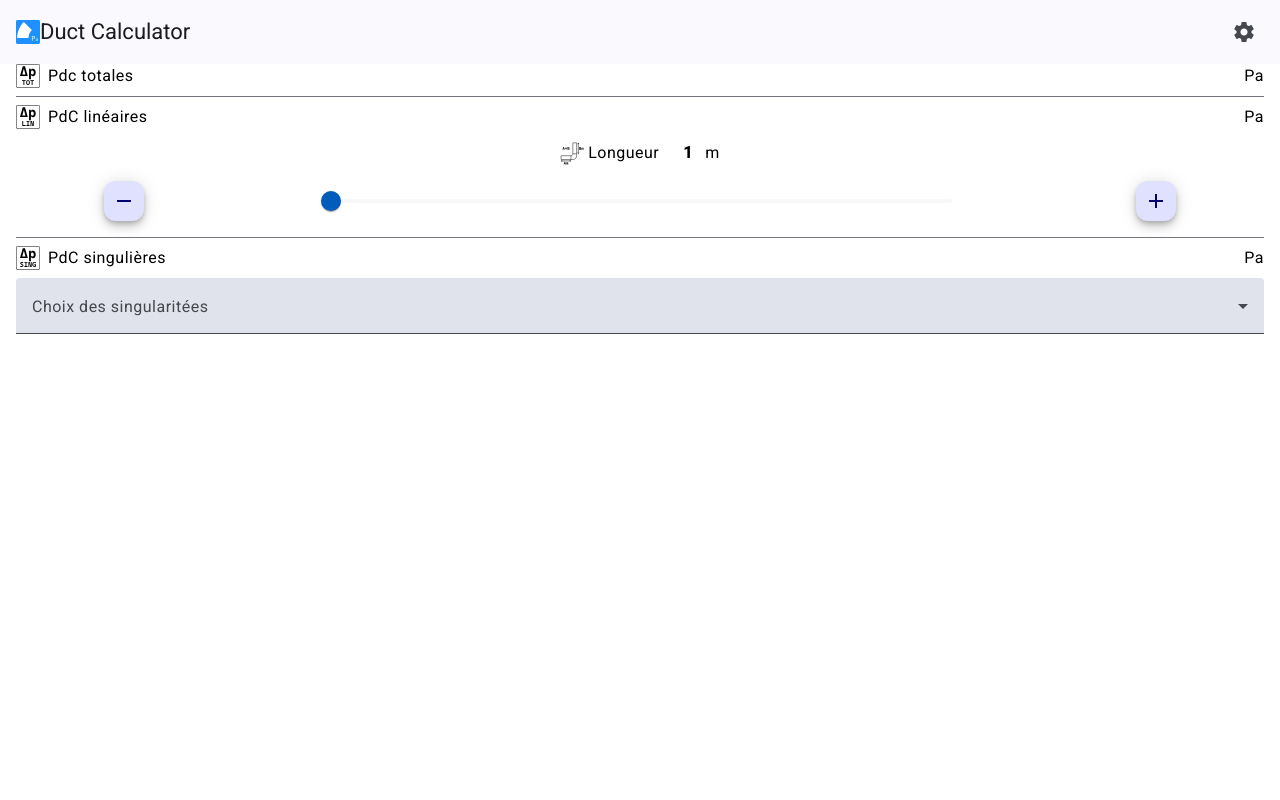
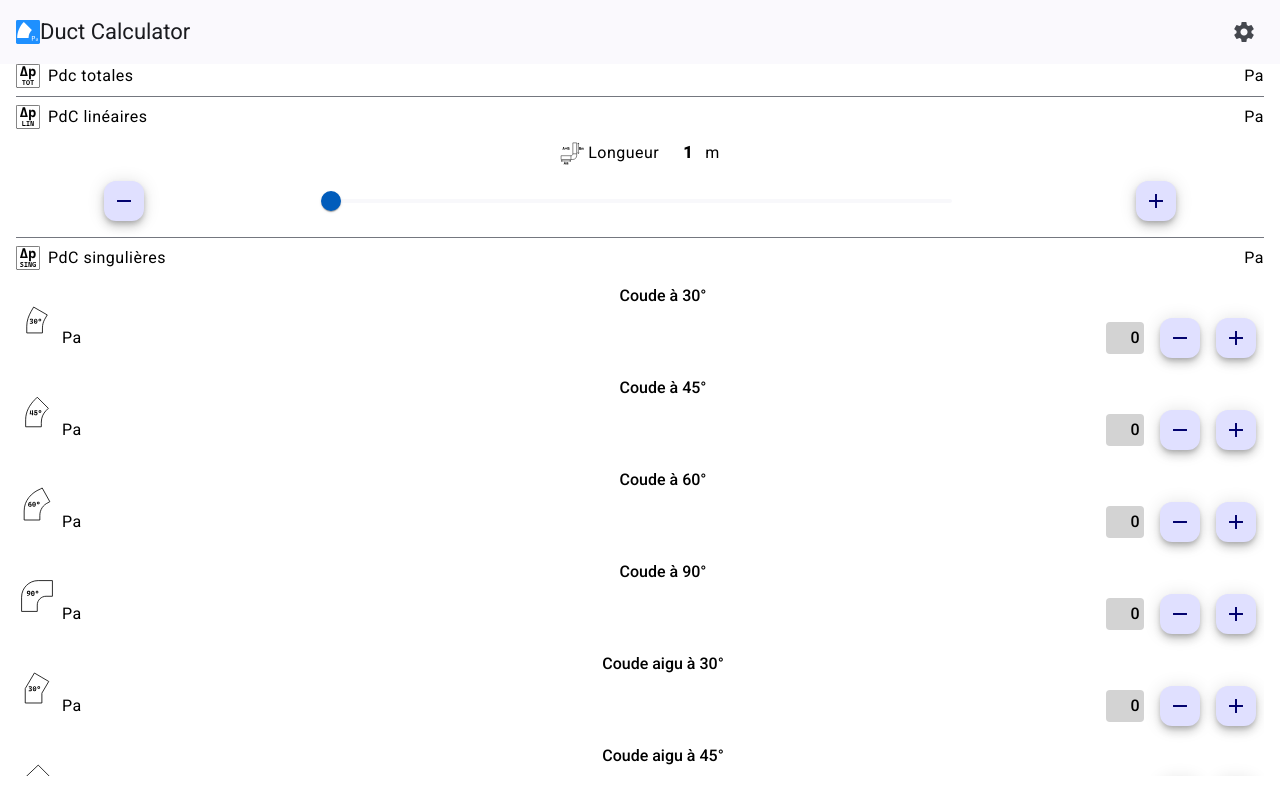
Before and after one commit to LudovicLeBris/DuctCalculator, an Angular app: page /apd-selector in a window 1280 px wide. Built offline with nearby package versions, Linux system fonts and the light colour scheme.

Commit message:
refactor(component) change singularity selection

```diff
--- a/src/app/components/apd-selector/apd-selector.component.css
+++ b/src/app/components/apd-selector/apd-selector.component.css
@@ -4,6 +4,12 @@ p {
 
 mat-divider {
   margin: 8px 16px;
+}
+
+.wrapper {
+  display: flex;
+  flex-direction: column;
+  height: 91vh;
 }
 
 .apd-section {
@@ -38,31 +44,77 @@ mat-divider {
   width: 100%;
 }
 
+.singular-apd-section {
+  flex-grow: 1;
+  height: auto;
+  justify-content: start;
+  overflow-y: hidden;
+  margin-bottom: 16px;
+}
+
 .singularity-selection {
   width: 100%;
+  height: 100%;
+  overflow-y: scroll;
+  display: flex;
+  flex-direction: column;
+  gap: 8px;
+  scrollbar-width: thin;
+  scroll-behavior: smooth;
 }
 
-mat-panel-title mat-icon {
-  padding-right: 8px;
+.singularity-item {
+  display: flex;
+  flex-direction: row;
+  align-items: center;
+  gap: 4px;
 }
 
-.singularity-setup {
+.singularity-item__icon {
+  width: 42px;
+  height: 42px;
+}
+
+.singularity-item__content {
   display: flex;
+  flex-direction: column;
+  flex-grow: 1;
+}
+
+.singularity-item__content h5 {
+  font-size: medium;
+  font-weight: 500;
+  margin-bottom: 0;
+  text-align: center;
+}
+
+.singularity-item__content h5::first-letter {
+  text-transform: capitalize;
+}
+
+.singularity-item__content__setup {
+  display: flex;
+  flex-direction: row;
   justify-content: space-between;
   align-items: center;
 }
 
-.singularity-setup  p, button {
-  margin-bottom: 20px;
+.singularity-item__content__setup__result {
+
 }
 
-.singularity-setup__quantity {
+.singularity-item__content__setup__form {
   display: flex;
-  justify-content: flex-end;
   align-items: center;
-  gap: 12px;
+  gap: 16px;
+  padding: 4px 8px;
 }
 
-.singularity-setup__quantity__input {
-  width: 64px;
+.singularity-item__content__setup__form p {
+  background-color:lightgrey;
+  text-align: end;
+  width: 30px;
+  padding: 4px;
+  border-radius: 4px;
+  font-weight: 500;
 }
--- a/src/app/components/apd-selector/apd-selector.component.html
+++ b/src/app/components/apd-selector/apd-selector.component.html
@@ -1,3 +1,4 @@
+<div class="wrapper">
   <section class="apd-section">
     <article class="apd-result">
       <div class="apd-result-title">
@@ -31,7 +32,7 @@
 
   <mat-divider></mat-divider>
 
-<section class="apd-section">
+  <section class="apd-section singular-apd-section">
     <article class="apd-result">
       <div class="apd-result-title">
         <mat-icon svgIcon="singular_apd"></mat-icon>
@@ -41,38 +42,26 @@
         <p>{{ apd.singularApd.getValue() | number :'1.2-2' }} {{ apd.singularApd.unit }}</p>
       </div>
     </article>
-<!-- select form -->
-  <mat-form-field class="singularity-selection">
-    <mat-label>Choix des singularitées</mat-label>
-    <mat-select [formControl]="singularitiesControl" multiple (selectionChange)="handleSingularitiesListChange()">
+
+    <article class="singularity-selection">
       @for (singularity of singularities.getSingularities(); track singularity) {
-      <mat-option [value]="singularity.getName()">
-        <mat-icon svgIcon="{{ singularity.getIcon() }}"></mat-icon> {{ singularity.getDisplayName() }}
-      </mat-option>
-    }
-    </mat-select>
-  </mat-form-field>
-<!-- list singularity selected -->
-  <mat-accordion>
-  @for (singularitySelected of singularitiesControl.value; track singularitySelected) {
-    <mat-expansion-panel>
-      <mat-expansion-panel-header>
-        <mat-panel-title>
-          <mat-icon svgIcon="{{ selectedSingularity(singularitySelected)?.getIcon() }}"></mat-icon>
-          {{ selectedSingularity(singularitySelected)?.getDisplayName() }}
-        </mat-panel-title>
-      </mat-expansion-panel-header>
-      <div class="singularity-setup">
-        <p>{{ calculateSingularApdByQuantity(selectedSingularity(singularitySelected)!) | number: '1.2-2' }} Pa</p>
-        <div class="singularity-setup__quantity">
-          <mat-form-field class="singularity-setup__quantity__input">
-            <input disabled matInput type="number" value="{{ selectedSingularity(singularitySelected)?.getQuantity() }}">
-          </mat-form-field>
-          <button mat-mini-fab (click)="handleRemoveSingularityQuantity(selectedSingularity(singularitySelected)!)"><mat-icon>remove</mat-icon></button>
-          <button mat-mini-fab (click)="handleAddSingularityQuantity(selectedSingularity(singularitySelected)!)"><mat-icon>add</mat-icon></button>
+        <div class="singularity-item">
+          <mat-icon class="singularity-item__icon" svgIcon="{{ singularity.getIcon() }}"></mat-icon>
+          <div class="singularity-item__content">
+            <h5>{{ singularity.getDisplayName() }}</h5>
+            <div class="singularity-item__content__setup">
+              <div class="singularity-item__content__setup__result">
+                {{ calculateSingularApdByQuantity(singularity) | number: '1.2-2' }} Pa
+              </div>
+              <div class="singularity-item__content__setup__form">
+                <p>{{ singularity.getQuantity() }}</p>
+                <button mat-mini-fab (click)="handleRemoveSingularityQuantity(singularity)"><mat-icon>remove</mat-icon></button>
+                <button mat-mini-fab (click)="handleAddSingularityQuantity(singularity)"><mat-icon>add</mat-icon></button>
               </div>
             </div>
-    </mat-expansion-panel>
+          </div>
+        </div>
       }
-  </mat-accordion>
+    </article>
   </section>
+</div>
--- a/src/app/components/apd-selector/apd-selector.component.ts
+++ b/src/app/components/apd-selector/apd-selector.component.ts
@@ -1,4 +1,4 @@
-import { ChangeDetectorRef, Component, OnDestroy, OnInit } from '@angular/core';
+import { Component, OnInit } from '@angular/core';
 import { Duct } from '../../models/duct/duct.model';
 import { StorageService } from '../../services/storage.service';
 import { Airflow } from '../../models/airflow/airflow.model';
@@ -11,17 +11,15 @@ import { Length } from '../../models/duct/length.model';
 import { LinearApdCalculationService } from '../../services/linear-apd-calculation.service';
 import { Air } from '../../models/air/air.model';
 import { AirSetupService } from '../../services/air-setup.service';
-import { Observable } from 'rxjs';
 import { SingularitiesValues, Singularity } from '../../models/singularity/singularity.model';
 import { SingularityFactory } from '../../models/singularity/singularity-factory';
 import { Singularities } from '../../models/singularity/singularities.model';
 import { MatFormFieldModule } from '@angular/material/form-field';
-import { MatSelectModule } from '@angular/material/select';
 import { MatInputModule } from '@angular/material/input';
 import { FormControl, ReactiveFormsModule } from '@angular/forms';
 import { SingularApdService } from '../../services/singular-apd.service';
-import { MatExpansionModule } from '@angular/material/expansion';
 import { MatButtonModule } from '@angular/material/button';
+import { MatListModule } from '@angular/material/list';
 
 @Component({
   selector: 'app-apd-selector',
@@ -33,10 +31,9 @@ import { MatButtonModule } from '@angular/material/button';
     LengthSliderComponent,
     ReactiveFormsModule,
     MatFormFieldModule,
-    MatSelectModule,
     MatInputModule,
-    MatExpansionModule,
     MatButtonModule,
+    MatListModule
   ],
   templateUrl: './apd-selector.component.html',
   styleUrl: './apd-selector.component.css'
@@ -106,26 +103,6 @@ export class ApdSelectorComponent implements OnInit {
     }
   }
 
-  handleSingularitiesListChange(): void {
-    if (!this.singularitiesControl.value) {
-      this.singularities.getSingularities().forEach(singularity => {
-        singularity.setQuantity(0);
-      });
-      return;
-    }
-    this.singularities.getSingularities().forEach(singularity => {
-      const isInSelectedList: boolean = (this.singularitiesControl.value as string[]).includes(singularity.getName());
-      if (!isInSelectedList) {
-        singularity.setQuantity(0);
-      } else if (isInSelectedList && singularity.getQuantity() === 0) {
-        singularity.setQuantity(1);
-      }
-    });
-    // console.log(this.singularities.getSingularities());
-    this.calculateSingularApd();
-    this.calculateTotalApd();
-  }
-
   handleAddSingularityQuantity(singularity: Singularity) {
     singularity.setQuantity(singularity.getQuantity() + 1);
     this.calculateSingularApd();
@@ -133,7 +110,7 @@ export class ApdSelectorComponent implements OnInit {
   }
 
   handleRemoveSingularityQuantity(singularity: Singularity) {
-    if (singularity.getQuantity() > 1) {
+    if (singularity.getQuantity() > 0) {
       singularity.setQuantity(singularity.getQuantity() - 1);
       this.calculateSingularApd();
       this.calculateTotalApd();
@@ -142,10 +119,6 @@ export class ApdSelectorComponent implements OnInit {
     }
   }
 
-  selectedSingularity(singularityName: string): Singularity | undefined {
-    return this.singularities.getSingularityByName(singularityName);
-  }
-
   calculateSingularApdByQuantity(singularity: Singularity): number {
     return this.singularApdService.singularApdByQuantity(singularity, this.air, this.airflow);
   }
```
Lines whose indentation alone changed are shown as unchanged.
